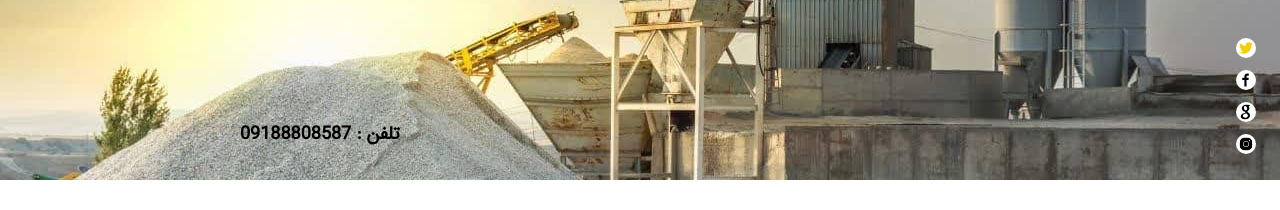
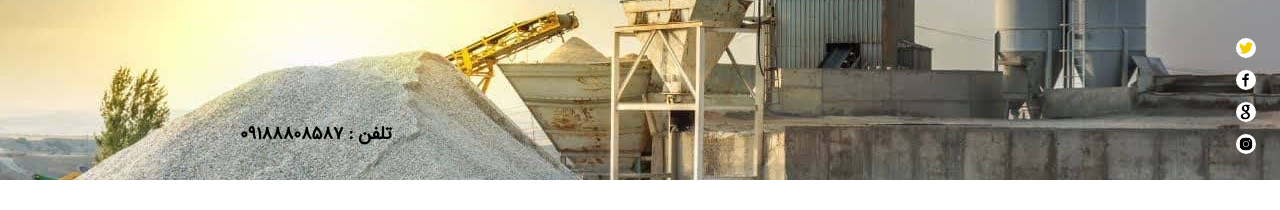
Before and after one commit to vahidyousefinavid/construction-product-ui-react, a React (Create React App) app: page / in a window 1280 px wide. Shown: the part 800-1010 px from the top of the page. Built offline with nearby package versions, Linux system fonts and the light colour scheme.

Commit message:
add numver farsi

```diff
--- a/src/App.css
+++ b/src/App.css
@@ -1,5 +1,6 @@
 .App {
   text-align: center;
+
 }
 
 .App-logo {
--- a/src/Layout/About/About.js
+++ b/src/Layout/About/About.js
@@ -3,7 +3,6 @@ import "./About.css";
 import NavbarMain from "../Navbar/NavbarMain";
 import SliderAbout from "./SliderAbout/SliderAbout";
 import Footer from "../Footer/Footer";
-import Phone from '../../image/icons8-phone.svg'
 import ModalPhone from "../../container/Modal/ModalPhone";
 const About = () => {
   return (
--- a/src/Layout/Achivement/Achieve.js
+++ b/src/Layout/Achivement/Achieve.js
@@ -33,6 +33,7 @@ const Achieve = () => {
                 fontSize: "60px",
                 fontWeight: "bold",
                 color: "#000",
+                fontFamily:"iransans-num"
               }}
             >
               24
@@ -82,6 +83,7 @@ const Achieve = () => {
                       fontSize: "40px",
                       fontWeight: "bold",
                       color: "#f5cd00",
+                      fontFamily:"iransans-num"
                     }}
                   >
                     {item.number}
--- a/src/Layout/Footer/Footer.js
+++ b/src/Layout/Footer/Footer.js
@@ -177,7 +177,7 @@ const Footer = () => {
               کلید ارتباط موثر با جهان سخن گفتن به زبان جهانیان است. خدمات ترجمه
               تخصصی ما که در کلاس جهانی ارائه می‌شود به شما کمک می‌کند
             </p>
-           <span className="font-iransans">شماره تلفن : 09188808587</span>
+           <span style={{fontFamily:'iransans-num'}}>شماره تلفن : 09188808587</span>
             <div
               className="row StyleObject"
               style={{ position: "absolute", bottom: "-3rem",left:"3rem" }}
--- a/src/Layout/ImageHero/ImageHero.js
+++ b/src/Layout/ImageHero/ImageHero.js
@@ -85,7 +85,7 @@ const ImageHero = () => {
               className="font-iransans"
               style={{ color: "#000", fontWeight: "bold", fontSize: "18px" }}
             >
-              تلفن : <b className="font-iransans" style={{ color: "#000" }}>09188808587</b>
+              تلفن : <b style={{ color: "#000",fontFamily:'iransans-num'}}>09188808587</b>
             </span>
           </div>
         </div>
--- a/src/Layout/slideText/SlideT.js
+++ b/src/Layout/slideText/SlideT.js
@@ -13,7 +13,7 @@ const SliText = [
     id: 1,
     src: photo1,
     title1: "اخبار1",
-    title2: "+500 مشتری",
+    title2: "500+ مشتری",
     text1:
       "کلید ارتباط موثر با جهان سخن گفتن به زبان جهانیان است. خدمات ترجمه تخصصی ما که در کلاس جهانی ارائه می‌شود به شما کمک می‌کند بازارهای جدیدی بیابید و خود را به خوبی به شرکای بین المللی معرفی کنید. همچنین، طیف گسترده مترجم‌های ما، شما را قادر می‌سازد تخصصی‌ترین متون آکادمیک را بر اساس استانداردهای پذیرش معتبرترین ژورنال‌ها ترجمه کنید.",
     date: "1.2.2023",
@@ -56,6 +56,7 @@ const SlideT = () => {
                         fontSize: "40px",
                         fontWeight: "bold",
                         marginBottom: "2rem",
+                        fontFamily:'iransans-num'
                       }}
                     >
                       {item.title2}
--- a/src/container/Modal/ModalPhone.css
+++ b/src/container/Modal/ModalPhone.css
@@ -24,6 +24,9 @@
 .styleHeader{
     font-family: 'iransans' !important;
 }
+.styleHeader h4{
+    font-family: 'iransans-num';
+}
 @media screen and (max-width: 1020px) {
     .PossBtn{
         right: -2px;
--- a/src/container/Modal/ModalPhone.js
+++ b/src/container/Modal/ModalPhone.js
@@ -54,7 +54,7 @@ const ModalPhone = () => {
             id="modal-modal-description"
             sx={{ mt: 2 }}
           >
-            09188808587
+           <h4> 09188808587</h4>
           </Typography>
         </Box>
       </Modal>
--- a/src/index.css
+++ b/src/index.css
@@ -6,10 +6,16 @@
   src: local("iransans"),
     url("../public/fonts/woff/IRANSansWeb.woff") format("woff");
 }
+@font-face {
+  font-family: "iransans-num";
+  src: local("iransans-num"),
+    url("../public//fonts/woff/IRANSansWeb\(FaNum\).woff") format("woff");
+}
 @import '../node_modules/bootstrap/';
+
 body {
   margin: 0;
-  font-family: -apple-system, BlinkMacSystemFont, 'Segoe UI', 'Roboto', 'Oxygen',
+  font-family:-apple-system, BlinkMacSystemFont, 'Segoe UI', 'Roboto', 'Oxygen',
     'Ubuntu', 'Cantarell', 'Fira Sans', 'Droid Sans', 'Helvetica Neue',
     sans-serif;
   -webkit-font-smoothing: antialiased;
```
